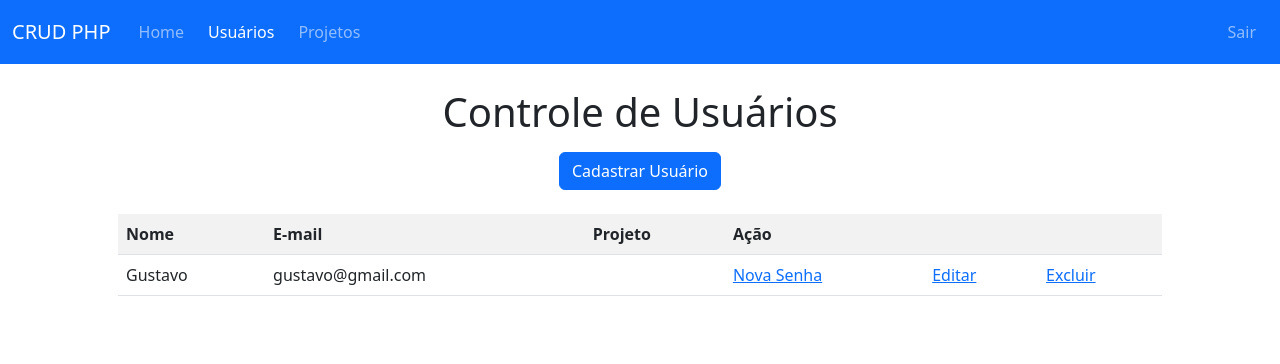
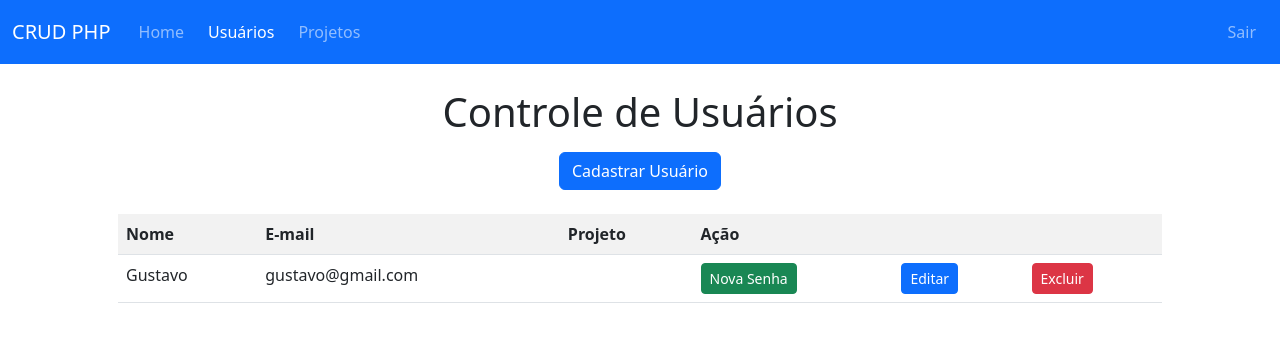
Before and after one commit to GustavoAndo/projeto-php, a PHP site: page /pages/usuario/tabela.php in a window 1280 px wide. Shown: the top 364 px of the page. Run offline with PHP 8.4, Linux system fonts and the light colour scheme; data comes from the database, SQL or seed files in the repository; data that the repository does not hold is empty.

Commit message:
adicionando modal para excluir usuário

```diff
--- a/pages/usuario/tabela.php
+++ b/pages/usuario/tabela.php
@@ -16,6 +16,7 @@
     <link href="./styles/styles.css" rel="stylesheet">
 </head>
 <body>
+    <header>
         <nav class="navbar navbar-expand-lg navbar-dark bg-primary fixed-top">
             <div class="container-fluid">
                 <div class="collapse navbar-collapse" id="navbarTogglerDemo01">
@@ -39,7 +40,9 @@
                 </div>
             </div>
         </nav>
-    <div class="pt-5 mt-3">
+    </header>
+
+    <section class="pt-5 mt-3">
     <?php
         if(isset($_SESSION['msg'])){
             echo $_SESSION['msg'];
@@ -69,14 +72,35 @@
                     <td><?php echo $row['usu_email'] ?></td>
                     <td><?php echo !empty($row['id_projeto']) ? $row['pro_nome'] : "<span>Usuário em nenhum projeto.</span>" ?></td>
                     <td>
-                    <a href="./redefinicao-senha.php?matricula=<?php echo $row['usu_matricula'] ?>">Nova Senha</td>
+                        <a class="btn btn-success btn-sm " href="./redefinicao-senha.php?matricula=<?php echo $row['usu_matricula'] ?>">Nova Senha</td>
                     </td>
                     <td>
-                    <a href="./edicao.php?matricula=<?php echo $row['usu_matricula'] ?>">Editar</a>
+                        <a class="btn btn-primary btn-sm " href="./edicao.php?matricula=<?php echo $row['usu_matricula'] ?>">Editar</a>
                     </td>
                     <td>
-                    <a href="javascript: if(confirm('Tem certeza que deseja deletar o usuário <?php echo $row['usu_nome'] ?>?'))
-                    location.href='../../services/usuario/excluir.php?matricula=<?php echo $row['usu_matricula'] ?>';">Excluir</a>
+                        <!-- Botao que ativa o modal -->
+                        <button type="button" class="btn btn-danger btn-sm " data-toggle="modal" data-target="#modalExcluir<?php echo $row['usu_matricula'] ?>">
+                            Excluir
+                        </button>
+                        <!-- Modal -->
+                        <div class="modal fade" id="modalExcluir<?php echo $row['usu_matricula'] ?>" tabindex="-1" role="dialog" aria-labelledby="modalLabel<?php echo $row['usu_matricula'] ?>" aria-hidden="true">
+                        <div class="modal-dialog" role="document">
+                            <div class="modal-content">
+                            <div class="modal-header">
+                                <h5 class="modal-title" id="modalLabel<?php echo $row['usu_matricula'] ?>">EXCLUIR USUÁRIO</h5>
+                                <button type="button" class="btn-close" data-dismiss="modal" aria-label="Close">
+                                </button>
+                            </div>
+                            <div class="modal-body">
+                                Tem certeza que deseja deletar o usuário <?php echo $row['usu_nome'] ?>?
+                            </div>
+                            <div class="modal-footer">
+                                <button type="button" class="btn btn-secondary" data-dismiss="modal">Cancelar</button>
+                                <a href="../../services/usuario/excluir.php?matricula=<?php echo $row['usu_matricula']?>" class="btn btn-danger">Excluir</a>
+                            </div>
+                            </div>
+                        </div>
+                        </div>
                     </td>
                 </tr>
         <?php
@@ -89,12 +113,15 @@
             }
         ?>
         </div>
-    </div>
+    </section>
+
 <script>
     function fechar() {
         document.getElementById("aviso").innerHTML = '';
     }
 </script>
-<script src="https://cdn.jsdelivr.net/npm/bootstrap@5.2.3/dist/js/bootstrap.bundle.min.js" integrity="sha384-kenU1KFdBIe4zVF0s0G1M5b4hcpxyD9F7jL+jjXkk+Q2h455rYXK/7HAuoJl+0I4" crossorigin="anonymous"></script>
+<script src="https://code.jquery.com/jquery-3.3.1.slim.min.js" integrity="sha384-q8i/X+965DzO0rT7abK41JStQIAqVgRVzpbzo5smXKp4YfRvH+8abtTE1Pi6jizo" crossorigin="anonymous"></script>
+<script src="https://cdn.jsdelivr.net/npm/popper.js@1.14.3/dist/umd/popper.min.js" integrity="sha384-ZMP7rVo3mIykV+2+9J3UJ46jBk0WLaUAdn689aCwoqbBJiSnjAK/l8WvCWPIPm49" crossorigin="anonymous"></script>
+<script src="https://cdn.jsdelivr.net/npm/bootstrap@4.1.3/dist/js/bootstrap.min.js" integrity="sha384-ChfqqxuZUCnJSK3+MXmPNIyE6ZbWh2IMqE241rYiqJxyMiZ6OW/JmZQ5stwEULTy" crossorigin="anonymous"></script>
 </body>
 </html>
```
Lines whose indentation alone changed are shown as unchanged.
